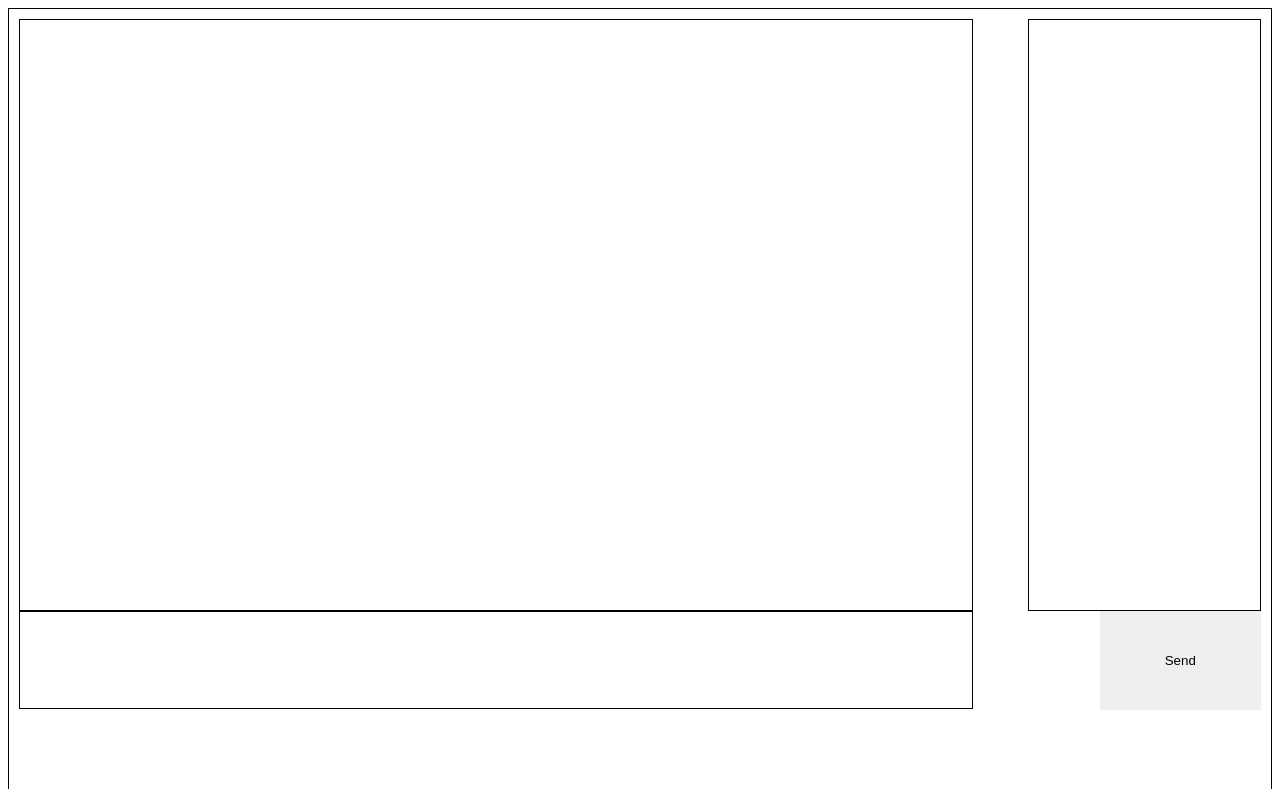
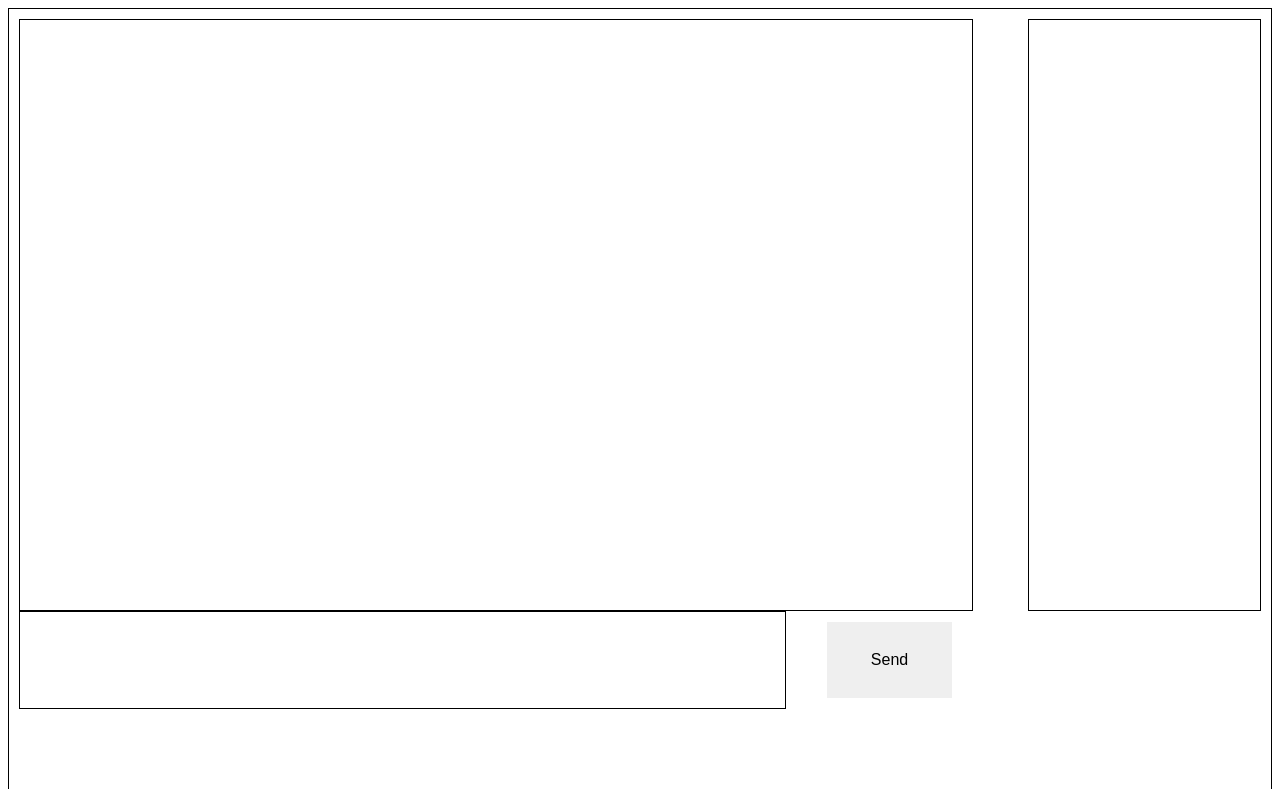
Before and after one commit to Z-EMB/Chat, a website: page public/index.html in a window 1280 px wide. Shown: the top 789 px of the page. Drawn offline with nearby package versions, Linux system fonts and the light colour scheme.

Commit message:
adjusted layout

```diff
--- a/public/css/chatbox.css
+++ b/public/css/chatbox.css
@@ -1,8 +1,9 @@
 .messageTextInput{
     padding: 10px;
-    width: 75%;
+    width: 60%;
     height: 10%;
     border: 1px solid black;
+    margin-right: 3%;
 }
 .messageTextInput:focus {
     background-color: #ccffec;
@@ -26,10 +27,10 @@
 
 .sendButton {
     padding: 10px;
-    width: 13%;
-    height: 13%;
+    width: 10%;
+    height: 10%;
     border:0px solid black;
-    float: right;
+    font-size: 1em;
 }
 .sendButton:hover {
     font-size: 0.92em;
```
Also changed, not shown: public/index.html (+2 -0 lines).
